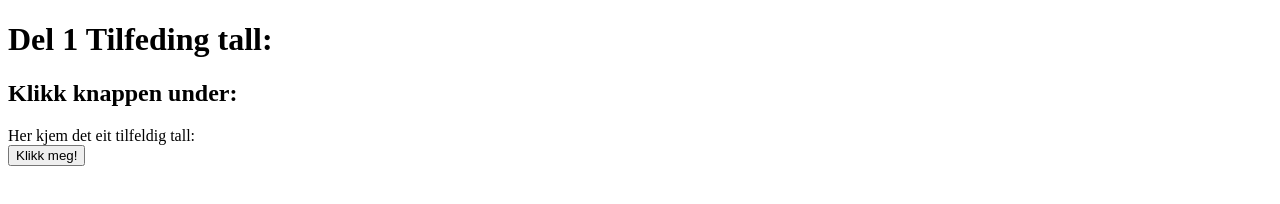
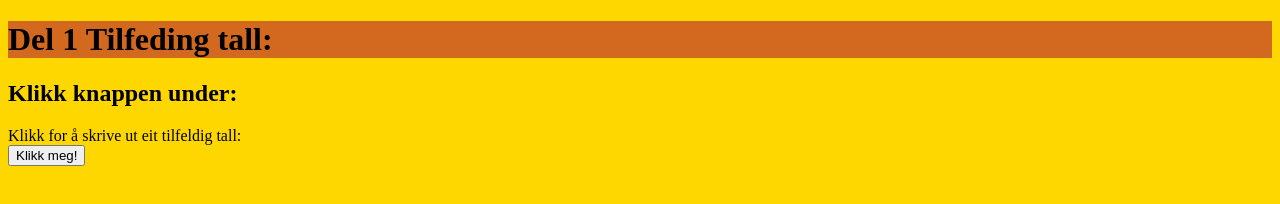
Before and after one commit to Newtexas28/HTML, a plain HTML site: page index.html in a window 1280 px wide. Drawn offline with Linux system fonts and the light colour scheme.

Commit message:
komerter kode

```diff
--- a/css/stylesheet.css
+++ b/css/stylesheet.css
@@ -2,5 +2,5 @@ body {
     background-color: gold;
 }
 h1 {
-    background-color: yellow;
+    background-color: chocolate;
 }
--- a/index.html
+++ b/index.html
@@ -1,21 +1,28 @@
+<!--HTML-fila starter har-->
 <!DOCTYPE html>
 <html>
     <head>
         <meta charset="utf-8">
         <meta http-equiv="X-UA-Compatible" content="IE=edge">
+        <!--Lager titel på nettsida-->
         <title>Del 1:</title>
         <meta name="description" content="">
         <meta name="viewport" content="width=device-width, initial-scale=1">
-        <link rel="stylesheet" href="css/styles.css">
+        <link rel="stylesheet" href="css/stylesheet.css">
     </head>
     <body>
+        <!--Lager overskrifter-->
         <h1> Del 1 Tilfeding tall: </h1>
         <h2> Klikk knappen under: </h2>
+        <!--Leger in tekst for å forklare korleis få ut eit tilfeldig tall.-->
+        <div>
+            Klikk for å skrive ut eit tilfeldig tall:
+        </div>
+        <!--Deklarer ein div med id = "random" for å bli brukt i main.js-->
         <div id = "random">
-            Her kjem det eit tilfeldig tall:
         </div>
         <button onclick = "klikk();">Klikk meg!</button>
-        <!--Henter inn koden frå mappa js og så fila main.js. Async defer kjører koden -->
+        <!--Henter inn koden frå mappa js og så fila main.js. Async defer kjører koden så fort han er lata ned. URL: https://www.digitalocean.com/community/tutorials/html-defer-async -->
         <script src="js/main.js" async defer></script>
     </body>
 </html>
```
